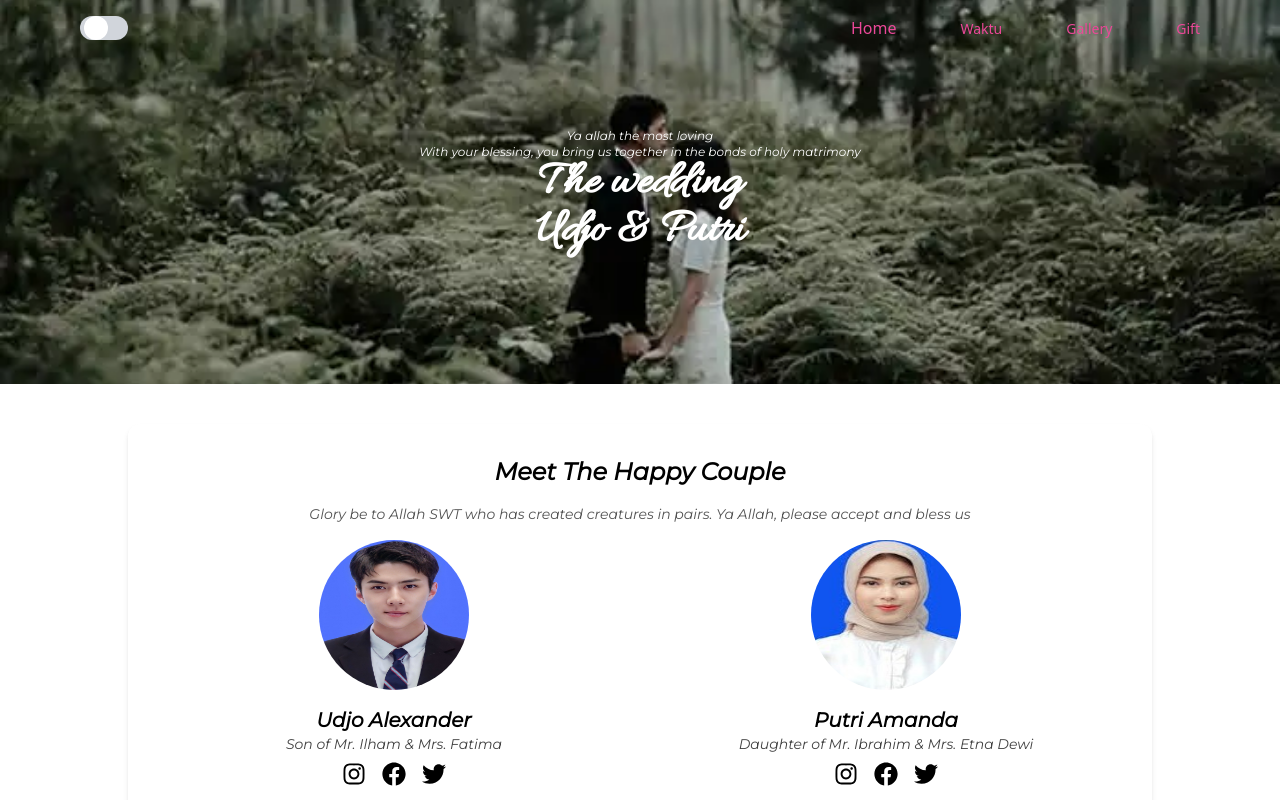
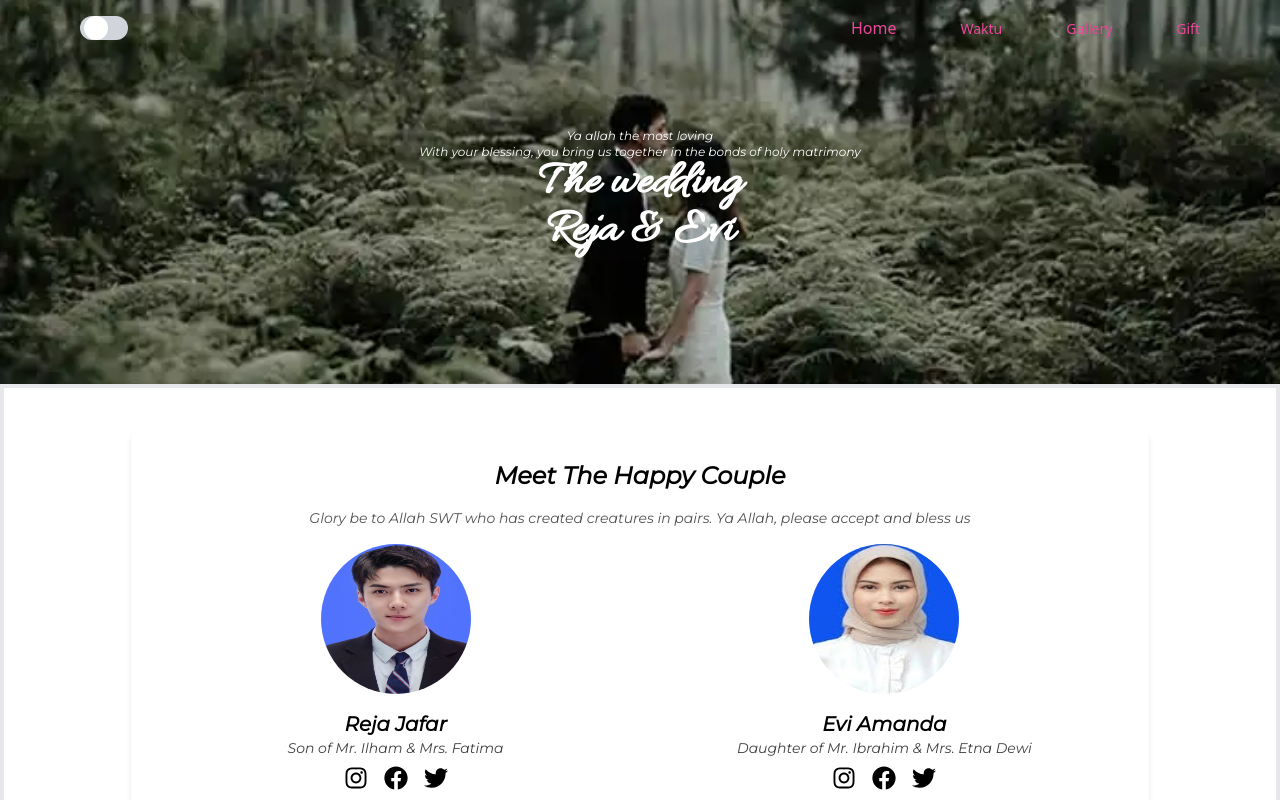
Before and after one commit to AwangDarmawan/Fe_Wedding, a React (Vite) app: page /undangan in a window 1280 px wide. Shown: the top 800 px of the page. Built offline with nearby package versions, Linux system fonts and the light colour scheme.

Commit message:
ubah dikit

```diff
--- a/src/Component/w1.jsx
+++ b/src/Component/w1.jsx
@@ -208,14 +208,14 @@ const w1 = () => {
               <span className="text-xs font-thin text-white ">Ya allah the most loving</span>
               <span className="text-xs font-thin text-white text-center mx-10  ">With your blessing, you bring us together in the bonds of holy matrimony</span>
               <h1 className="font-bold font-Allura text-white text-5xl ">The wedding </h1>
-              <h1 className="font-bold font-Allura text-white text-5xl   ">Udjo & Putri</h1>
+              <h1 className="font-bold font-Allura text-white text-5xl   ">Reja & Evi</h1>
           </div>
         </div>
     </section>
 
 {/* section2 */}
     <section id="home">
-    <div className="flex flex-col items-center bg-white min-h-screen py-10 dark:bg-slate-800">
+    <div className="flex flex-col items-center bg-white min-h-screen py-10 dark:bg-slate-900 border-4">
       {/* Container utama */}
       <div className="bg-white w-[80%] rounded-xl text-center p-8 shadow-md dark:bg-gray-700">
         {/* Judul */}
@@ -235,7 +235,7 @@ const w1 = () => {
               alt="Groom"
               className="w-[150px] h-[150px] rounded-full"
             />
-            <h3 className="text-black  font-semibold text-xl mt-4 font-Montserrat dark:text-gold">Udjo Alexander</h3>
+            <h3 className="text-black  font-semibold text-xl mt-4 font-Montserrat dark:text-gold">Reja Jafar</h3>
             <p className="text-neutral-700 text-sm font-Montserrat dark:text-darkgold">Son of Mr. Ilham & Mrs. Fatima</p>
             {/* Ikon media sosial */}
             <div className="flex space-x-4 mt-2">
@@ -273,7 +273,7 @@ const w1 = () => {
               alt="Bride"
               className="w-[150px] h-[150px] rounded-full "
             />
-            <h3 className="text-black dark:text-gold font-semibold text-xl mt-4 font-Montserrat">Putri Amanda</h3>
+            <h3 className="text-black dark:text-gold font-semibold text-xl mt-4 font-Montserrat">Evi Amanda</h3>
             <p className="text-neutral-700  dark:text-darkgold text-sm font-Montserrat">Daughter of Mr. Ibrahim & Mrs. Etna Dewi</p>
             {/* Ikon media sosial */}
             <div className="flex space-x-4 mt-2">
@@ -316,11 +316,11 @@ const w1 = () => {
 
 
 {/* section3 */}
-  <div className="bg-white min-h-screen py-8 px-4">
+  <div className="bg-putih min-h-screen py-8 px-4  dark:bg-gray-900">
   {/* Header */}
   <div className="text-center mb-8">
-    <h1 className="text-3xl font-semibold text-black font-Montserra">We’re Getting Married</h1>
-    <p className="text-sm text-black mt-2 font-Montserrat">Jl.Kp.Halimun Rt003 Rw 004  </p>
+    <h1 className="text-3xl font-semibold text-black font-Montserra dark:text-darkgold">We’re Getting Married</h1>
+    <p className="text-sm text-black mt-2 font-Montserrat dark:text-neutral-600">Jl.Kp.Halimun Rt003 Rw 004  </p>
     <p className="text-md text-neutral-600 mt-2 font-Montserrat">03 February 2025</p>
   </div>
 
@@ -343,7 +343,7 @@ const w1 = () => {
 
   <section>
   {/* Event Sections */}
-  <div className="grid grid-cols-1 sm:grid-cols-1 gap-6 mb-8 ">
+  <div className="grid grid-cols-1 sm:grid-cols-1 gap-6 mb-8  ">
     {/* Wedding Ceremony */}
     <div className="shadow-lg rounded-lg overflow-hidden flex justify-center items-center ">
       <img
@@ -402,7 +402,7 @@ const w1 = () => {
 
  {/* Gallery */}
  <section id="map">
-<div className="bg-slate-50 py-10">
+<div className="bg-slate-50 py-10 dark:bg-slate-900 dark:border-4">
       <h2 className="text-center text-2xl font-bold text-gold mb-8 font-Montserrat">Gallery</h2>
       <div className="container mx-auto px-4">
         <Swiper
@@ -457,7 +457,7 @@ const w1 = () => {
     </section>
   <section id="gift">
     {/* bayar */}
-    <div className="flex flex-col items-center px-4 py-8 lg:px-20 bg-white">
+    <div className="flex flex-col items-center px-4 py-8 lg:px-20 bg-white dark:bg-slate-900">
   <h2 className="text-gold  text-2xl font-bold mb-4 font-Montserrat">Give a Gift</h2>
   <p className="text-gray-600 text-center mb-8 font-Montserrat">
     Lorem ipsum dolor sit amet, consectetur adipiscing elit. Diam, ipsum erat pretium.
@@ -471,8 +471,8 @@ const w1 = () => {
         {/* <!-- Account 1 --> */}
         <div className="flex items-center justify-between p-4 bg-gray-100 rounded-lg">
           <div>
-            <p className="text-gray-700 font-semibold font-Montserrat">Udjo alexander</p>
-            <p className="text-gold font-Montserrat font-semibold text-sm">009 - 0222 2444 21</p>
+            <p className="text-gray-700 font-semibold font-Montserrat">Reja Jafar</p>
+            <p className="text-gray-700 dark:text-gold font-Montserrat font-semibold text-sm">009 - 0222 2444 21</p>
           </div>
           {/* <button class="text-pink-600">
             <i className="bi bi-clipboard"></i>
@@ -481,8 +481,8 @@ const w1 = () => {
         {/* <!-- Account 2 --> */}
         <div className="flex items-center justify-between p-4 bg-gray-100 rounded-lg">
           <div>
-            <p className="text-gray-700 font-semibold font-Montserrat ">Putri Amanda</p>
-            <p className="text-sm">009 - 0222 2444 21</p>
+            <p className="text-gray-700  font-semibold font-Montserrat ">Evi Amanda</p>
+            <p className="text-sm text-gray-700  dark:text-gold font-Montserrat font-semibold ">009 - 0222 2444 21</p>
           </div>
           {/* <button class="text-pink-600">
             <i className="bi bi-clipboard"></i>
@@ -492,9 +492,9 @@ const w1 = () => {
     </div>
 
     {/* <!-- Offline Gift Section --> */}
-    <div className="bg-white shadow-md p-6 rounded-lg">
+    <div className="bg-white shadow-md p-6 rounded-lg dark:bg-slate-900 ">
       <h3 className="text-gold text-xl font-semibold mb-4">Offline Gift</h3>
-      <p className="text-gray-700 mb-4 font-Montserrat">
+      <p className="text-gray-700 font-semibold dark:text-darkgold mb-4 font-Montserrat">
         Jl. Kp.Halimun RT 003 RW 004 Desa.Warudoyong Kecamatan Cikalongkulon
       </p>
       <button className="bg-darkgold text-white px-4 py-2 rounded-lg font-Montserrat">
@@ -506,7 +506,7 @@ const w1 = () => {
 
 </section>
 
-<section className="bg-slate-50 py-10 px-4 lg:px-20">
+<section className="bg-slate-50 py-10 px-4 lg:px-20 dark:bg-gray-900 dark:border-4">
       <div className="max-w-3xl mx-auto bg-white shadow-md rounded-xl p-6">
         {/* Title */}
         <h2 className="text-2xl font-bold text-gold text-center mb-6 font-Montserrat">
@@ -594,7 +594,7 @@ const w1 = () => {
           <ul className="space-y-4">
             <li className="flex items-center justify-between bg-pink-50 px-4 py-3 rounded-lg">
               <div>
-                <p className="text-sm font-medium text-gray-700 ">Tia SMAN68BDG</p>
+                <p className="text-sm font-medium text-gray-700 ">Mass Abo</p>
                 <p className="text-sm text-gray-500">Congrats!</p>
               </div>
               <span className="bg-green-100 text-green-700 text-sm px-3 py-1 rounded-full">
@@ -628,12 +628,12 @@ const w1 = () => {
     <div className='container flex justify-center items-center  max-w-full  my-20'>
   <div className=" mx-auto flex  justify-center items-center">
     <img src={wedding} alt="wedding" className="opacity-50" />
-    <h1 className="font-bold font-Allura text-white text-5xl absolute  ">Udjo & Putri</h1>
+    <h1 className="font-bold font-Allura text-white text-5xl absolute  ">Reja & Evi</h1>
   </div>
   </div>
 </section>
 
-<div className="text-center mt-8 my-16 py-6 text-gray-700  ">
+<div className="text-center mt-8 my-16 py-6 text-gray-700 dark:bg-gray-900  dark:text-darkgold dark:border-4 ">
     <h1 className="text-sm font-Montserrat font-semibold">Copy Right Awang Darmawan</h1>
     <div className=''>
     <a href="https://wa.me/083125307355" className='flex justify-center items-center gap-1 hover:text-green-500'><FaWhatsapp className=" text-2xl my-1"/>+6283125307355</a>
--- a/src/Pages/Awal.jsx
+++ b/src/Pages/Awal.jsx
@@ -4,6 +4,7 @@ import amplop from "../assets/Img/png/Ap.png"
 import kiri from "../assets/Img/png/kiri.png"
 import kanan from "../assets/Img/png/kanan.png"
 import Bc from "../assets/Img/png/bc.png"
+import { FaInstagram, FaWhatsapp } from "react-icons/fa";
 import { Link } from 'react-router-dom';
 
 const Awal = () => {
@@ -22,7 +23,7 @@ const Awal = () => {
             <div className="border-4 border-white rounded-full flex-col flex w-64 h-64 pt-7">
               <span className="text-sm text-white ">hello, Friend</span>
               <span className="text-sm text-white ">we invite you to attend our wedding</span>
-              <h1 className='text-4xl text-white  mt-10 font-Allura'>Udjo & Putri</h1>
+              <h1 className='text-4xl text-white  mt-10 font-Allura'>Reja & Evi</h1>
               <img src={Bc} alt="" className='w-16 h-16  mx-auto'/>
             </div>
           </div>
@@ -48,7 +49,17 @@ const Awal = () => {
             />
       </div>
 
+    <div className="text-center mt-36  py-6 text-gray-700  border-3  ">
+    <h1 className="text-sm font-Montserrat font-semibold dark:text-darkgold">Copy Right Awang Darmawan</h1>
+    <div className=''>
+    <a href="https://wa.me/083125307355 " className='flex justify-center items-center gap-1 hover:text-green-500 dark:text-darkgold'><FaWhatsapp className=" text-2xl my-1"/>+6283125307355</a>
+    <a href="https://instagram.com/awng_drmwn" className='flex justify-center items-center gap-1 hover:text-red-500 dark:text-darkgold'><FaInstagram className=" text-2xl my-1"/>--@awng_drmwn</a>
+    </div>
+  </div>
     </section>
+
+
+
     </>
   )
 }
```
Also changed, not shown: vercel.json (added).
